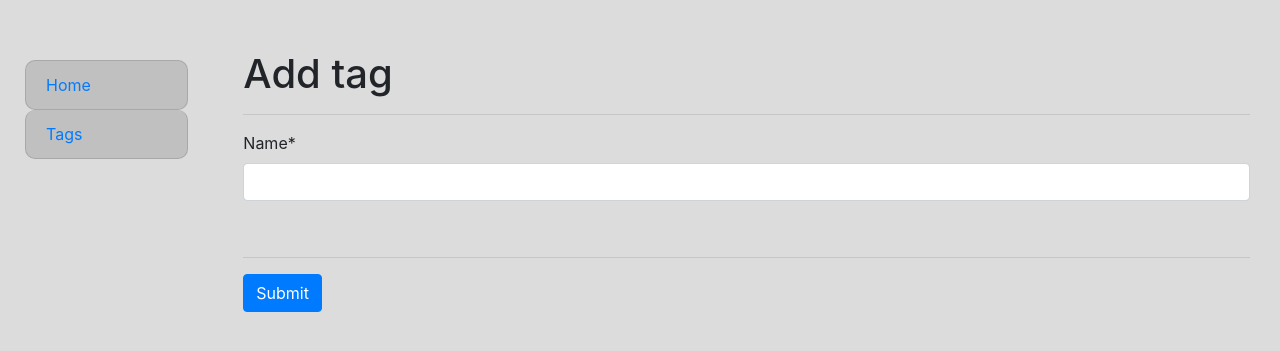
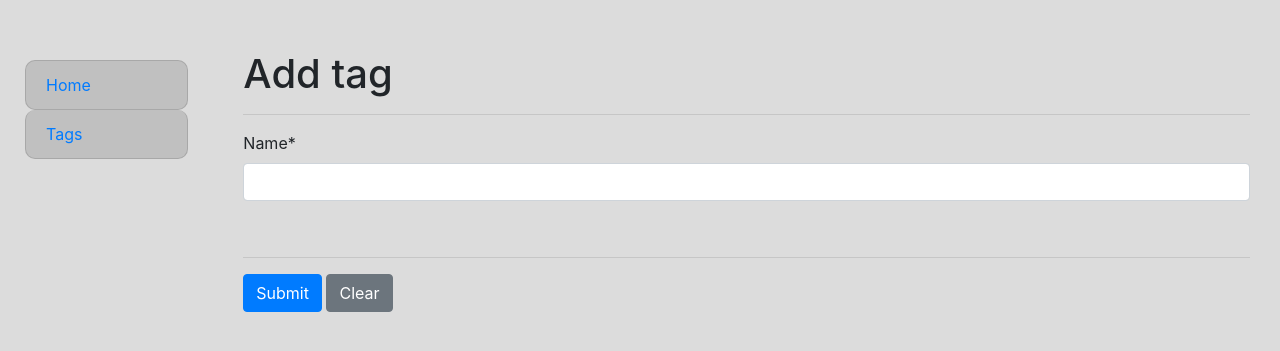
Before and after one commit to Viktor-Beniukh/py-todo-list, a Django app: page /tags/create/ in a window 1280 px wide. Shown: the top 351 px of the page. Run offline with Django 4.2, Linux system fonts and the light colour scheme; some libraries are stand-ins or nearby versions.

Commit message:
Added the option to clean the form field

```diff
--- a/templates/task/tag_form.html
+++ b/templates/task/tag_form.html
@@ -15,6 +15,7 @@
       <br>
       <hr>
       <input class="btn btn-primary" type="submit" value="Submit">
+      <input class="btn btn-secondary" type="reset" value="Clear">
     </form>
   </div>
 
--- a/templates/task/task_form.html
+++ b/templates/task/task_form.html
@@ -15,6 +15,7 @@
       <br>
       <hr>
       <input class="btn btn-primary" type="submit" value="Submit">
+      <input class="btn btn-secondary" type="reset" value="Clear">
     </form>
   </div>
 
```
